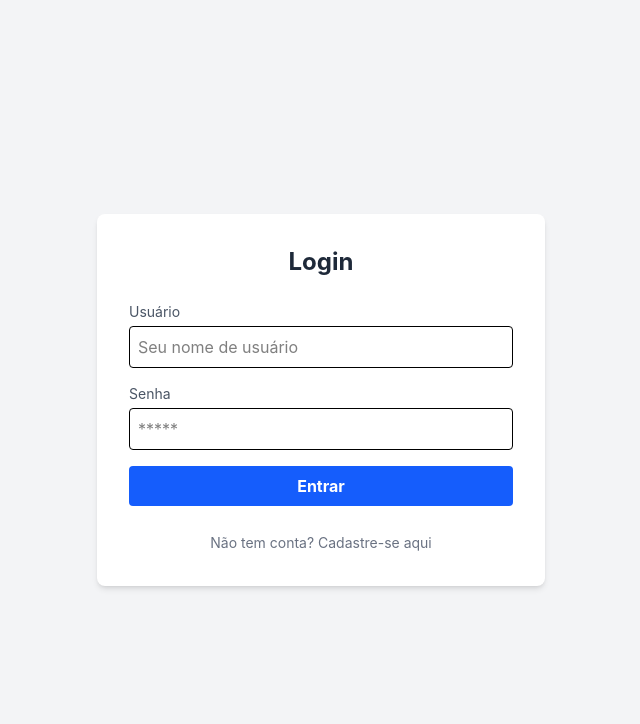
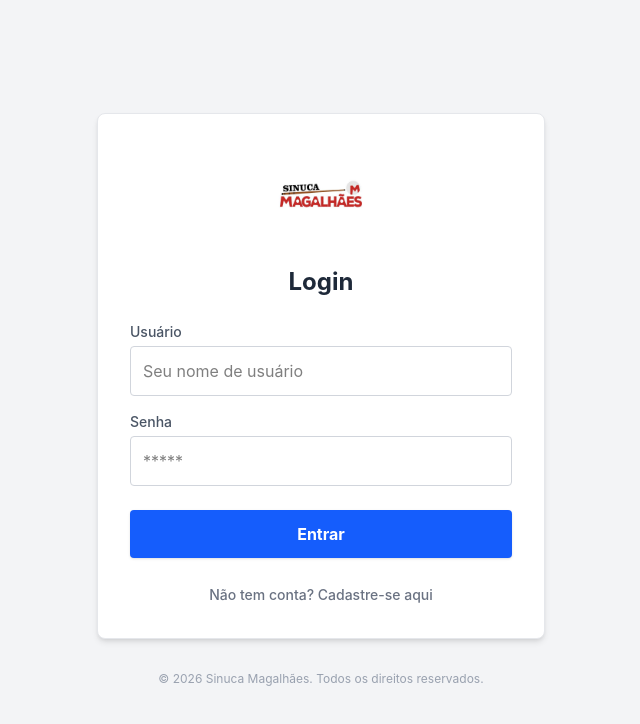
Before and after one commit to MagalhaesExe/gestao_sinuca, a React (Vite) app in the folder frontend/: page / in a window 1280 px wide. Shown: the top 724 px of the page, without its empty margins (319-959 px from the left). Built offline with nearby package versions, Linux system fonts and the light colour scheme.

Commit message:
style: enhance login screen UI and add company logo

```diff
--- a/frontend/src/App.jsx
+++ b/frontend/src/App.jsx
@@ -226,22 +226,37 @@ function App() {
 
   if (!token) {
     return (
-      <div className="min-h-screen bg-gray-100 flex items-center justify-center p-4">
-        <div className="max-w-md w-full bg-white p-8 rounded-lg shadow-md">
-          <h1 className="text-2xl font-bold text-center text-gray-800 mb-6">
+      <div className="min-h-screen bg-gray-100 flex flex-col items-center justify-center p-4">
+        <div className="max-w-md w-full bg-white p-6 md:p-8 rounded-lg shadow-md border border-gray-200">
+          <div className="flex justify-center mb-6">
+            <img src="/logo.jpg" alt="Logo Sinuca Magalhães" className="h-20 md:h-24 object-contain" />
+          </div>
+          <h1 className="text-xl md:text-2xl font-bold text-center text-gray-800 mb-6">
             {modoCadastro ? 'Cadastro de Usuário' : 'Login'}
           </h1>
 
           <form onSubmit={modoCadastro ? fazerCadastro : fazerLogin} className="space-y-4">
             <div>
-              <label className="block text-sm text-gray-600 mb-1">Usuário</label>
-              <input type="text" required value={usernameInput} onChange={(e) => setUsernameInput(e.target.value)} className="w-full p-2 border rounded" placeholder="Seu nome de usuário" />
+              <label className="block text-sm font-medium text-gray-600 mb-1">Usuário</label>
+              <input
+                type="text"
+                required value={usernameInput}
+                onChange={(e) => setUsernameInput(e.target.value)}
+                className="w-full p-3 border border-gray-300 rounded outline-none focus:border-blue-500 focus:ring-1 focus:ring-blue-500 transition"
+                placeholder="Seu nome de usuário" />
             </div>
             <div>
-              <label className="block text-sm text-gray-600 mb-1">Senha</label>
-              <input type="password" required value={passwordInput} onChange={(e) => setPasswordInput(e.target.value)} className="w-full p-2 border rounded" placeholder="*****" />
+              <label className="block text-sm font-medium text-gray-600 mb-1">Senha</label>
+              <input
+                type="password"
+                required value={passwordInput}
+                onChange={(e) => setPasswordInput(e.target.value)}
+                className="w-full p-3 border border-gray-300 rounded outline-none focus:border-blue-500 focus:ring-1 focus:ring-blue-500 transition"
+                placeholder="*****" />
             </div>
-            <button type="submit" className={`w-full font-bold py-2 px-4 rounded transition text-white ${modoCadastro ? 'bg-green-600 hover:bg-green-700' : 'bg-blue-600 hover:bg-blue-700'}`}>
+            <button
+              type="submit"
+              className={`w-full font-bold py-3 px-4 rounded transition text-white shadow-sm mt-2 ${modoCadastro ? 'bg-green-600 hover:bg-green-700' : 'bg-blue-600 hover:bg-blue-700'}`}>
               {modoCadastro ? 'Cadastrar Novo Usuário' : 'Entrar'}
             </button>
           </form>
@@ -250,12 +265,15 @@ function App() {
           <div className="mt-6 text-center">
             <button
               onClick={() => setModoCadastro(!modoCadastro)}
-              className="text-sm text-gray-500 hover:text-blue-600 transition"
+              className="text-sm font-medium text-gray-500 hover:text-blue-600 transition"
             >
               {modoCadastro ? 'Já possui uma conta? Faça Login' : 'Não tem conta? Cadastre-se aqui'}
             </button>
           </div>
         </div>
+        <p className="text-center text-xs text-gray-400 mt-8">
+          &copy; {new Date().getFullYear()} Sinuca Magalhães. Todos os direitos reservados.
+        </p>
       </div>
     )
   }
```
